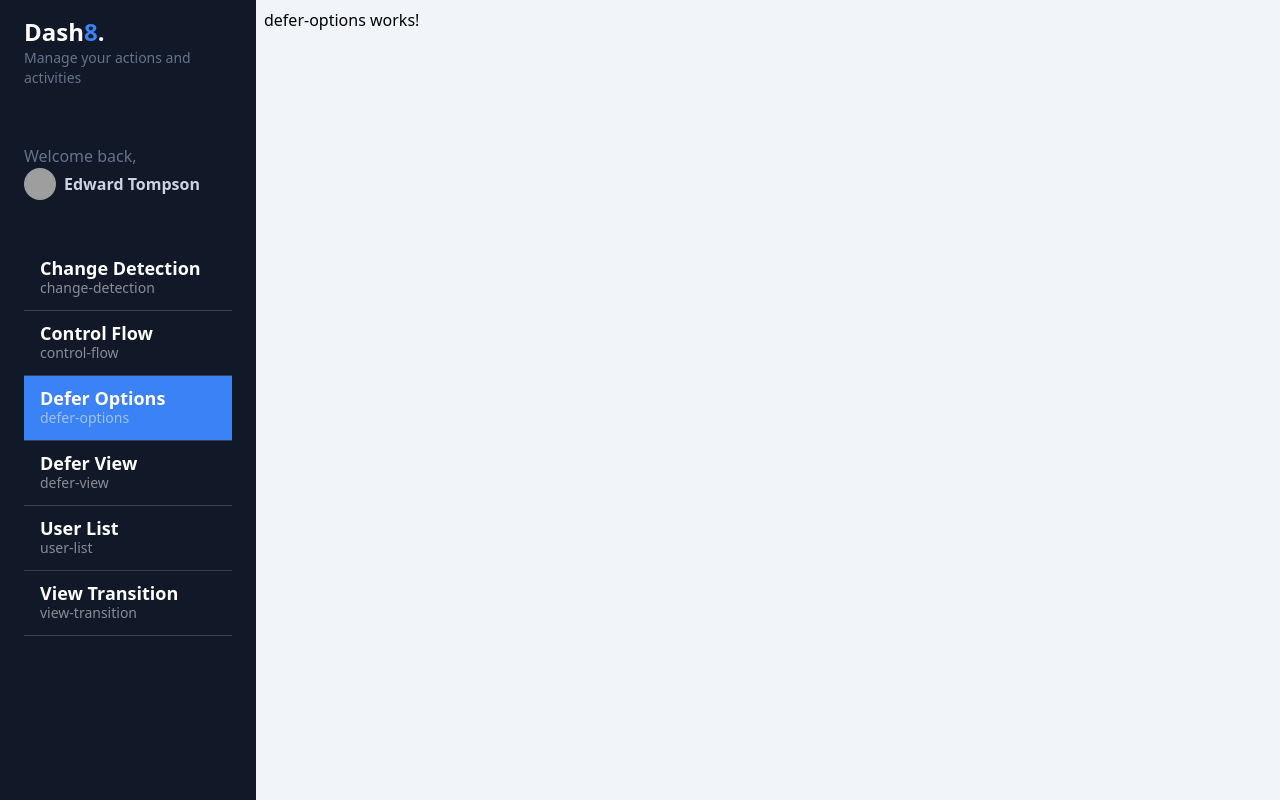
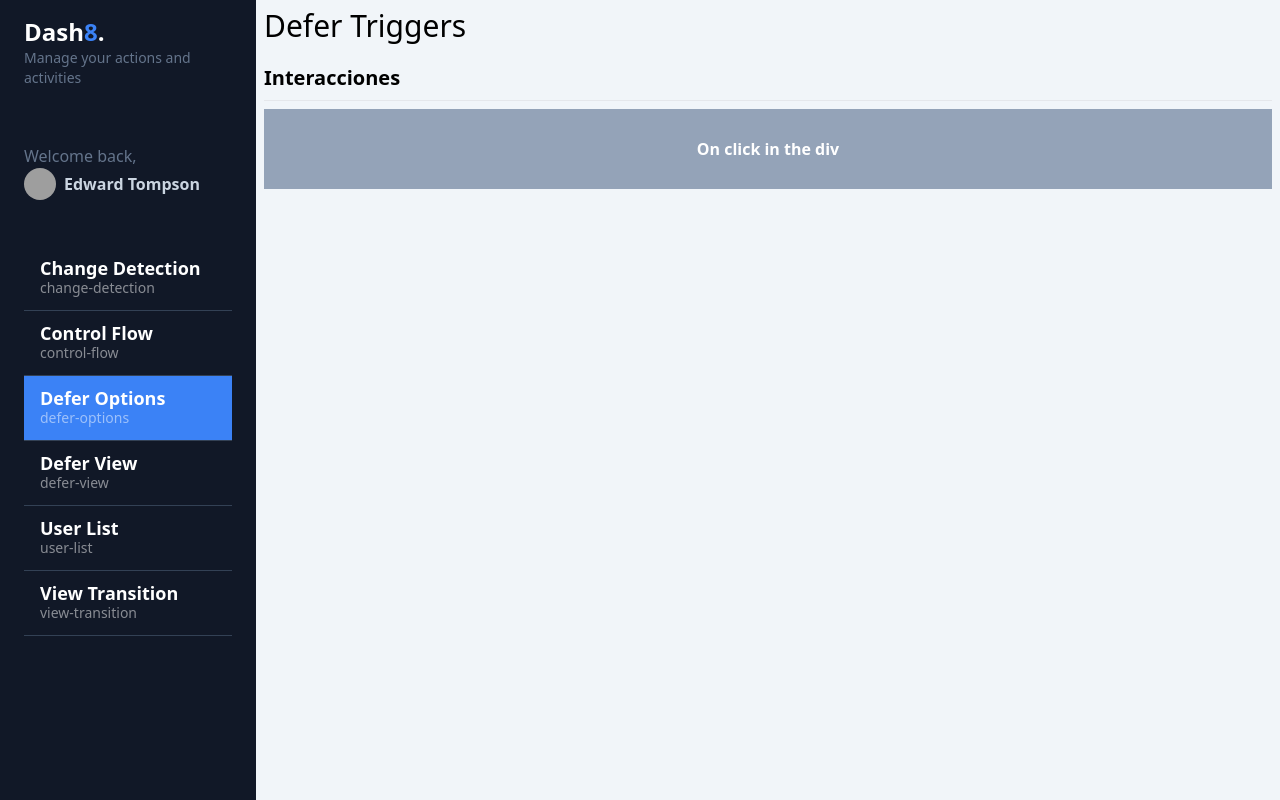
Before and after one commit to YahirPoot/my-dashboard, an Angular app: page /dashboard/defer-options in a window 1280 px wide. Built offline with nearby package versions, Linux system fonts and the light colour scheme; grey boxes are pictures that could not be loaded.

Commit message:
uso del defer trigger - on interaction

```diff
--- a/src/app/dashboard/pages/defer-options/defer-options.component.html
+++ b/src/app/dashboard/pages/defer-options/defer-options.component.html
@@ -1 +1,20 @@
-<p>defer-options works!</p>
+<app-title title="Defer Triggers"></app-title>
+
+<section>
+
+  <h1 class="text-xl font-bold">Interacciones</h1>
+  <hr class="my-2">
+
+  <!--? El defer tiene la capacidad de diferir la carga de un componente hasta que se cumpla una condición. En este caso, se carga el componente cuando el usuario interactúa con el elemento. -->
+  <!--! El on interaction necesita un placeholder para poder ser activado. En este caso, el placeholder es un div que al ser clickeado, carga el componente. -->
+  @defer (on interaction) {
+    <app-heavy-loaders-fast cssClass="bg-red-500 h-20 flex justify-center items-center text-white">
+      <span>On Interaction</span>
+
+    </app-heavy-loaders-fast>
+  } @placeholder {
+    <div class="w-full h-20 bg-slate-400 hover:bg-slate-500 flex justify-center items-center">
+      <span class="text-white font-bold">On click in the div</span>
+    </div>
+  }
+</section>
--- a/src/app/dashboard/pages/defer-options/defer-options.component.ts
+++ b/src/app/dashboard/pages/defer-options/defer-options.component.ts
@@ -1,7 +1,11 @@
+import { CommonModule } from '@angular/common';
 import { Component } from '@angular/core';
+import { HeavyLoadersFastComponent } from '@shared/heavy-loaders/heavy-loaders-fast.component';
+import { TitleComponent } from '@shared/title/title.component';
 
 @Component({
-  imports: [],
+  imports: [CommonModule, HeavyLoadersFastComponent, TitleComponent],
+  standalone: true,
   templateUrl: './defer-options.component.html',
   styles: ``
 })
--- a/src/app/shared/heavy-loaders/heavy-loaders-fast.component.ts
+++ b/src/app/shared/heavy-loaders/heavy-loaders-fast.component.ts
@@ -1,10 +1,20 @@
-import { Component } from '@angular/core';
+import { CommonModule } from '@angular/common';
+import { Component, Input } from '@angular/core';
 
 @Component({
   selector: 'app-heavy-loaders-fast',
-  imports: [],
-  template: `<h1>Heavy Loaders Fast</h1>`
+  standalone: true,
+  imports: [CommonModule],
+  template: `<section [ngClass]="['w-full', cssClass]">
+    <ng-content/>
+  </section>`
 })
 export class HeavyLoadersFastComponent {
 
+  @Input({ required: true }) cssClass!: string;
+
+  constructor() {
+    console.log('HeavyLoadersFastComponent created');
+  }
+
 }
```
